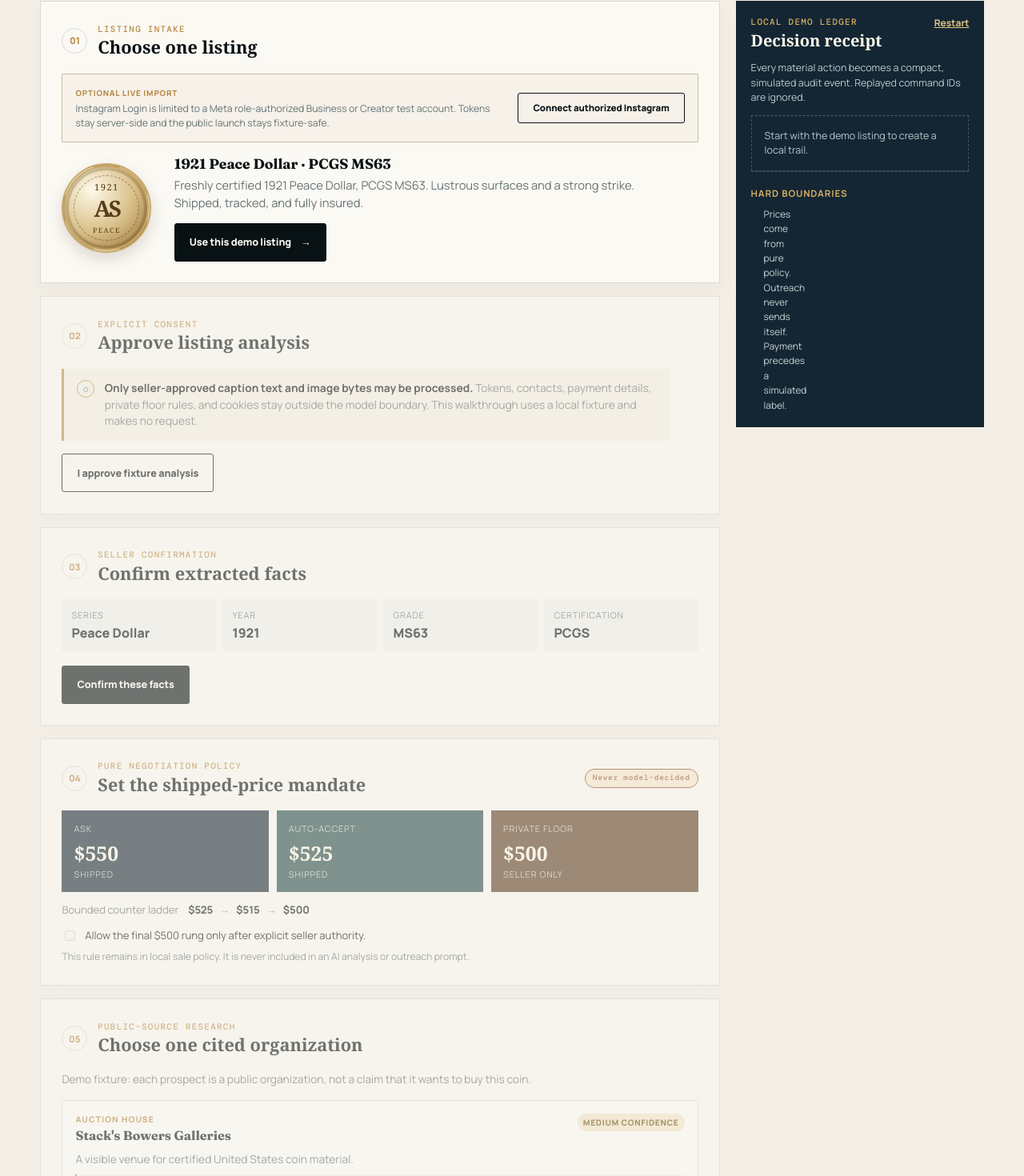
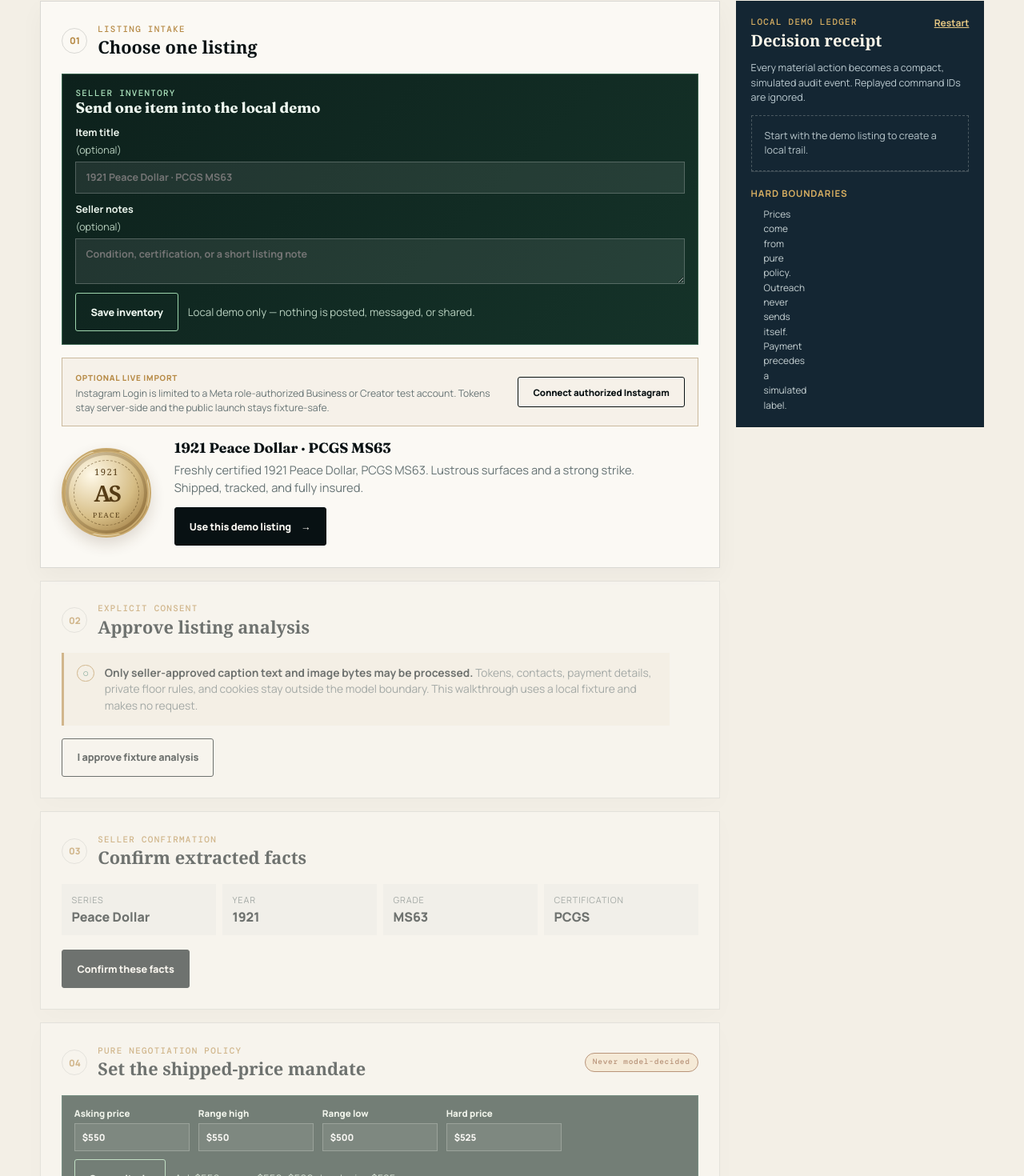
Before and after one commit to numo-gg/coinscout, a React (Vite) app: page /scout in a window 1280 px wide. Shown: the part 506-1976 px from the top of the page at 80% size. Built offline with nearby package versions, Linux system fonts and the light colour scheme.

Commit message:
feat: add interactive inventory criteria demo

```diff
--- a/src/features/scout/ScoutPage.tsx
+++ b/src/features/scout/ScoutPage.tsx
@@ -77,6 +77,11 @@ export function ScoutPage() {
   const [searchParams] = useSearchParams();
   const [state, dispatch] = useReducer(scoutReducer, initialScoutState);
   const [offerInput, setOfferInput] = useState("$510");
+  const [inventoryTitle, setInventoryTitle] = useState("");
+  const [inventoryDescription, setInventoryDescription] = useState("");
+  const [inventorySubmitted, setInventorySubmitted] = useState(false);
+  const [criteria, setCriteria] = useState({ ask: "$550", rangeHigh: "$550", rangeLow: "$500", hardPrice: "$525" });
+  const [criteriaSaved, setCriteriaSaved] = useState(false);
   const [instagramConnection, setInstagramConnection] = useState<InstagramConnection | null>(null);
   const [liveListing, setLiveListing] = useState<InstagramMediaOption | null>(null);
   const [liveAnalysis, setLiveAnalysis] = useState<RemoteListingAnalysis | null>(null);
@@ -86,6 +91,12 @@ export function ScoutPage() {
   const [liveBusy, setLiveBusy] = useState<"analysis" | "research" | "draft" | null>(null);
   const isInstagramListing = Boolean(liveListing);
   const activeListing = listingFacts(liveListing, liveAnalysis);
+  const visibleListingTitle = !isInstagramListing && inventorySubmitted && inventoryTitle.trim()
+    ? inventoryTitle.trim()
+    : activeListing.title;
+  const visibleListingCaption = !isInstagramListing && inventorySubmitted && inventoryDescription.trim()
+    ? inventoryDescription.trim()
+    : activeListing.caption;
   const prospects = isInstagramListing ? (liveProspects ?? []) : DEMO_PROSPECTS;
   const selectedProspect = prospects.find((prospect) => prospect.id === state.selectedProspectId);
   const counter = state.lastDecision?.kind === "counter" ? state.lastDecision : null;
@@ -208,6 +219,53 @@ export function ScoutPage() {
               </div>
               {state.selectedListingId && <Badge tone="safe">Selected</Badge>}
             </div>
+            <form
+              aria-label="Seller inventory intake"
+              onSubmit={(event) => {
+                event.preventDefault();
+                setInventorySubmitted(true);
+              }}
+              style={{
+                display: "grid",
+                gap: ".7rem",
+                margin: "0 0 1rem",
+                padding: "1rem",
+                border: "1px solid rgba(110, 181, 139, .42)",
+                background: "linear-gradient(135deg, #0d211c, #153329)",
+                color: "#edf7ef",
+              }}
+            >
+              <div style={{ display: "flex", justifyContent: "space-between", gap: "1rem", alignItems: "baseline", flexWrap: "wrap" }}>
+                <div>
+                  <p className="eyebrow" style={{ color: "#a9dfba" }}>Seller inventory</p>
+                  <strong style={{ fontFamily: "var(--display)", fontSize: "1.15rem" }}>Send one item into the local demo</strong>
+                </div>
+                {inventorySubmitted && <span style={{ color: "#b6e8c4", fontSize: ".73rem", fontWeight: 800 }}>SAVED FOR THIS SESSION</span>}
+              </div>
+              <label style={{ display: "grid", gap: ".35rem", fontSize: ".78rem", fontWeight: 700 }}>
+                Item title <span style={{ color: "#b8d0bf", fontWeight: 400 }}>(optional)</span>
+                <input
+                  value={inventoryTitle}
+                  onChange={(event) => { setInventoryTitle(event.target.value); setInventorySubmitted(false); }}
+                  placeholder="1921 Peace Dollar · PCGS MS63"
+                  style={{ width: "100%", border: "1px solid rgba(255,255,255,.22)", background: "rgba(255,255,255,.08)", color: "#fff", padding: ".65rem .75rem" }}
+                />
+              </label>
+              <label style={{ display: "grid", gap: ".35rem", fontSize: ".78rem", fontWeight: 700 }}>
+                Seller notes <span style={{ color: "#b8d0bf", fontWeight: 400 }}>(optional)</span>
+                <textarea
+                  value={inventoryDescription}
+                  onChange={(event) => { setInventoryDescription(event.target.value); setInventorySubmitted(false); }}
+                  placeholder="Condition, certification, or a short listing note"
+                  rows={2}
+                  style={{ width: "100%", resize: "vertical", border: "1px solid rgba(255,255,255,.22)", background: "rgba(255,255,255,.08)", color: "#fff", padding: ".65rem .75rem" }}
+                />
+              </label>
+              <div style={{ display: "flex", gap: ".75rem", alignItems: "center", flexWrap: "wrap" }}>
+                <Button type="submit" variant="secondary" style={{ color: "#eff9f1", borderColor: "#9ed5ad" }}>Save inventory</Button>
+                <small style={{ color: "#b8d0bf", lineHeight: 1.4 }}>Local demo only — nothing is posted, messaged, or shared.</small>
+              </div>
+            </form>
             <div className="scout-live-import">
               <div>
                 <p className="scout-live-import__eyebrow">Optional live import</p>
@@ -235,11 +293,11 @@ export function ScoutPage() {
                 <span>{isInstagramListing ? "LIVE" : "1921"}</span><b>{isInstagramListing ? "IG" : "AS"}</b><small>{isInstagramListing ? "POST" : "PEACE"}</small>
               </div>
               <div>
-                <h3>{activeListing.title}</h3>
-                <p>{activeListing.caption}</p>
+                <h3>{visibleListingTitle}</h3>
+                <p>{visibleListingCaption}</p>
                 {!state.selectedListingId ? (
                   <Button type="button" onClick={() => command("listing:demo", { type: "select_listing", listingId: DEMO_LISTING.id, source: "demo" })}>
-                    Use this demo listing <span aria-hidden="true">→</span>
+                    {inventorySubmitted ? "Use submitted inventory" : "Use this demo listing"} <span aria-hidden="true">→</span>
                   </Button>
                 ) : <p className="scout-card__confirmation">{isInstagramListing ? "Authorized post locked for this short, server-side session." : "Demo listing locked for this local walkthrough."}</p>}
               </div>
@@ -289,13 +347,51 @@ export function ScoutPage() {
               </div>
               <Badge tone="warning">Never model-decided</Badge>
             </div>
+            <form
+              aria-label="Seller price criteria"
+              onSubmit={(event) => {
+                event.preventDefault();
+                setCriteriaSaved(true);
+              }}
+              style={{
+                display: "grid",
+                gridTemplateColumns: "repeat(auto-fit, minmax(130px, 1fr))",
+                gap: ".65rem",
+                margin: "0 0 1rem",
+                padding: ".9rem",
+                border: "1px solid rgba(35,112,90,.45)",
+                background: "#10271f",
+                color: "#eff8ef",
+              }}
+            >
+              <label style={{ display: "grid", gap: ".3rem", fontSize: ".72rem", fontWeight: 800 }}>
+                Asking price
+                <input value={criteria.ask} inputMode="decimal" onChange={(event) => { setCriteria({ ...criteria, ask: event.target.value }); setCriteriaSaved(false); }} style={{ minWidth: 0, border: "1px solid rgba(255,255,255,.24)", background: "rgba(255,255,255,.08)", color: "#fff", padding: ".56rem" }} />
+              </label>
+              <label style={{ display: "grid", gap: ".3rem", fontSize: ".72rem", fontWeight: 800 }}>
+                Range high
+                <input value={criteria.rangeHigh} inputMode="decimal" onChange={(event) => { setCriteria({ ...criteria, rangeHigh: event.target.value }); setCriteriaSaved(false); }} style={{ minWidth: 0, border: "1px solid rgba(255,255,255,.24)", background: "rgba(255,255,255,.08)", color: "#fff", padding: ".56rem" }} />
+              </label>
+              <label style={{ display: "grid", gap: ".3rem", fontSize: ".72rem", fontWeight: 800 }}>
+                Range low
+                <input value={criteria.rangeLow} inputMode="decimal" onChange={(event) => { setCriteria({ ...criteria, rangeLow: event.target.value }); setCriteriaSaved(false); }} style={{ minWidth: 0, border: "1px solid rgba(255,255,255,.24)", background: "rgba(255,255,255,.08)", color: "#fff", padding: ".56rem" }} />
+              </label>
+              <label style={{ display: "grid", gap: ".3rem", fontSize: ".72rem", fontWeight: 800 }}>
+                Hard price
+                <input value={criteria.hardPrice} inputMode="decimal" onChange={(event) => { setCriteria({ ...criteria, hardPrice: event.target.value }); setCriteriaSaved(false); }} style={{ minWidth: 0, border: "1px solid rgba(255,255,255,.24)", background: "rgba(255,255,255,.08)", color: "#fff", padding: ".56rem" }} />
+              </label>
+              <div style={{ gridColumn: "1 / -1", display: "flex", gap: ".7rem", alignItems: "center", flexWrap: "wrap" }}>
+                <Button type="submit" variant="secondary" disabled={!state.factsConfirmed || state.reserved} style={{ color: "#eff8ef", borderColor: "#9ed5ad" }}>Save criteria</Button>
+                <small aria-live="polite" style={{ color: "#b8d0bf", lineHeight: 1.4 }}>{criteriaSaved ? "Seller criteria saved locally. Deterministic offer decisions remain locked to the verified demo policy." : "Ask $550 · range $550–$500 · hard price $525."}</small>
+              </div>
+            </form>
             <div className="scout-mandate" aria-label="Seller pricing mandate">
-              <div><span>Ask</span><strong>{formatUsd(DEFAULT_MANDATE.askCents)}</strong><small>shipped</small></div>
-              <div><span>Auto-accept</span><strong>{formatUsd(DEFAULT_MANDATE.autoAcceptCents)}</strong><small>shipped</small></div>
-              <div className="scout-mandate__private"><span>Private floor</span><strong>{formatUsd(DEFAULT_MANDATE.privateFloorCents)}</strong><small>seller only</small></div>
+              <div><span>Ask</span><strong>{criteria.ask}</strong><small>seller-visible</small></div>
+              <div><span>Hard price</span><strong>{criteria.hardPrice}</strong><small>auto-accept</small></div>
+              <div className="scout-mandate__private"><span>Range floor</span><strong>{criteria.rangeLow}</strong><small>seller only</small></div>
             </div>
             <div className="scout-ladder" aria-label="Bounded counter ladder">
-              <span>Bounded counter ladder</span>
+              <span>Seller range {criteria.rangeHigh} → {criteria.rangeLow}</span>
               {DEFAULT_MANDATE.counterLadderCents.map((amount, index) => <strong key={amount}>{formatUsd(amount)}{index < 2 && <i aria-hidden="true">→</i>}</strong>)}
             </div>
             <label className="scout-floor-control">
```
